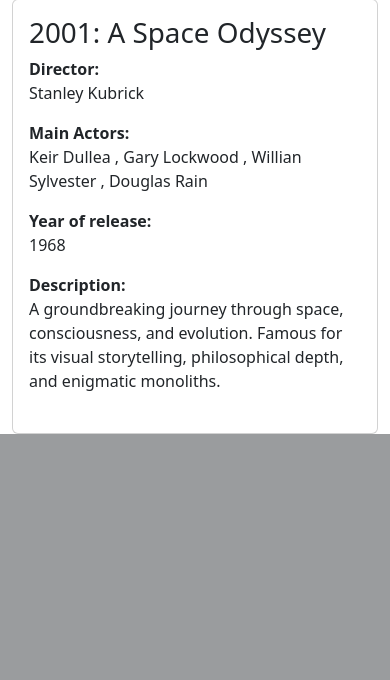
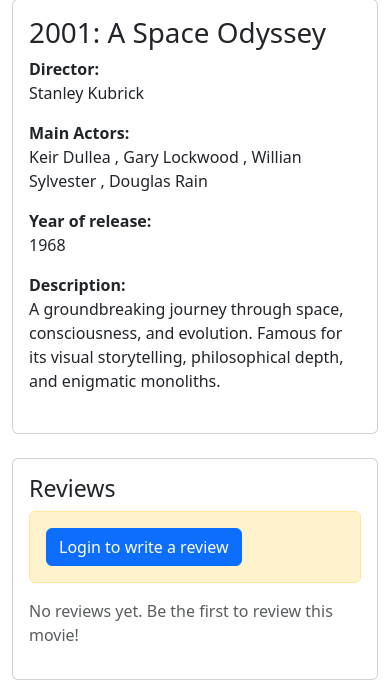
Before and after one commit to ShyOZ/backend-development-course-project, a Django app: page /movie/4/ in a window 390 px wide. Shown: the part 583-1263 px from the top of the page. Before the commit the page ends 1017 px from the top, so only its background shows below. Run offline with Django 5.2, Linux system fonts and the light colour scheme; data comes from the database, SQL or seed files in the repository; both versions use the stored data as it was after the commit.

Commit message:
Added review feature.
"New" Review feature as required.
Fixed visual bugs in the home page.
Added custom admin classes for a cleaner admin site look.

```diff
--- a/movie_db/movie_db/forms.py
+++ b/movie_db/movie_db/forms.py
@@ -1,6 +1,7 @@
 from django import forms
 from django.contrib.auth.forms import AuthenticationForm, UserCreationForm
 from django.contrib.auth.models import User
+from .models import Review
 
 FORM_CSS_CLASS = "form-control form-control-lg"
 
@@ -97,3 +98,31 @@
         if commit:
             user.save()
         return user
+
+
+class ReviewForm(forms.ModelForm):
+    rating = forms.ChoiceField(
+        choices=Review.RATING_CHOICES,
+        widget=forms.Select(
+            attrs={
+                "class": FORM_CSS_CLASS,
+            }
+        ),
+        help_text="Rate this movie from 1 to 5 stars"
+    )
+
+    review_text = forms.CharField(
+        widget=forms.Textarea(
+            attrs={
+                "class": FORM_CSS_CLASS,
+                "placeholder": "Share your thoughts about this movie...",
+                "rows": 4,
+            }
+        ),
+        required=False,
+        help_text="Optional: Write a detailed review"
+    )
+
+    class Meta:
+        model = Review
+        fields = ['rating', 'review_text']
--- a/movie_db/movie_db/urls.py
+++ b/movie_db/movie_db/urls.py
@@ -9,4 +9,8 @@
     # Movie URLs
     path("", views.home, name="home"),
     path("movie/<int:movie_id>/", views.movie_info, name="movie_info"),
+    # Review URLs
+    path("movie/<int:movie_id>/review/add/", views.add_review, name="add_review"),
+    path("movie/<int:movie_id>/review/edit/", views.edit_review, name="edit_review"),
+    path("movie/<int:movie_id>/review/delete/", views.delete_review, name="delete_review"),
 ]
--- a/movie_db/movie_db/views.py
+++ b/movie_db/movie_db/views.py
@@ -1,13 +1,14 @@
 from django.contrib import messages
 from django.contrib.auth import login as _login, logout as _logout
+from django.contrib.auth.decorators import login_required
 from django.contrib.auth.models import User
 from django.http import HttpRequest, HttpResponse
 from django.shortcuts import render, redirect, get_object_or_404
 from django.views.decorators.cache import never_cache
 from django.views.decorators.http import require_http_methods
 
-from .forms import CustomLoginForm, CustomSignupForm
-from .models import Movie, MovieInfo
+from .forms import CustomLoginForm, CustomSignupForm, ReviewForm
+from .models import Movie, MovieInfo, Review
 
 
 @never_cache
@@ -107,9 +108,83 @@
     except MovieInfo.DoesNotExist:
         movie_details = None
 
+    # Get all reviews for this movie
+    reviews = movie.reviews.select_related('user').all()
+
+    # Get user's existing review if logged in
+    user_review = None
+    if request.user.is_authenticated:
+        try:
+            user_review = movie.reviews.get(user=request.user)
+        except Review.DoesNotExist:
+            pass
+
+    # Calculate average rating
+    total_reviews = reviews.count()
+    average_rating = None
+    if total_reviews > 0:
+        total_rating = sum(review.rating for review in reviews)
+        average_rating = round(total_rating / total_reviews, 1)
+
     context = {
         "movie": movie,
         "movie_details": movie_details,
+        "reviews": reviews,
+        "user_review": user_review,
+        "total_reviews": total_reviews,
+        "average_rating": average_rating,
         "title": f"{movie.title} - Movie Database",
     }
     return render(request, "movie_detail.html", context)
+
+
+@login_required
+@require_http_methods(["POST"])
+def add_review(request: HttpRequest, movie_id: int) -> HttpResponse:
+    movie = get_object_or_404(Movie, id=movie_id)
+
+    # Check if user already has a review for this movie
+    if Review.objects.filter(user=request.user, movie=movie).exists():
+        messages.error(request, "You have already reviewed this movie. You can edit your existing review.")
+        return redirect("movie_info", movie_id=movie_id)
+
+    form = ReviewForm(request.POST)
+    if form.is_valid():
+        review = form.save(commit=False)
+        review.user = request.user
+        review.movie = movie
+        review.save()
+
+        messages.success(request, f"Your review for '{movie.title}' has been added successfully!")
+    else:
+        messages.error(request, "Please correct the errors in your review.")
+
+    return redirect("movie_info", movie_id=movie_id)
+
+
+@login_required
+@require_http_methods(["POST"])
+def edit_review(request: HttpRequest, movie_id: int) -> HttpResponse:
+    movie = get_object_or_404(Movie, id=movie_id)
+    review = get_object_or_404(Review, user=request.user, movie=movie)
+
+    form = ReviewForm(request.POST, instance=review)
+    if form.is_valid():
+        form.save()
+        messages.success(request, f"Your review for '{movie.title}' has been updated successfully!")
+    else:
+        messages.error(request, "Please correct the errors in your review.")
+
+    return redirect("movie_info", movie_id=movie_id)
+
+
+@login_required
+@require_http_methods(["POST"])
+def delete_review(request: HttpRequest, movie_id: int) -> HttpResponse:
+    movie = get_object_or_404(Movie, id=movie_id)
+    review = get_object_or_404(Review, user=request.user, movie=movie)
+
+    review.delete()
+    messages.success(request, f"Your review for '{movie.title}' has been deleted.")
+
+    return redirect("movie_info", movie_id=movie_id)
--- a/movie_db/templates/home.html
+++ b/movie_db/templates/home.html
@@ -20,8 +20,9 @@
           {% for movie in movies %}
             <div class="col-md-6 col-lg-4 mb-4">
               <div class="card h-100 shadow-sm">
-                <a href="{% url 'movie_info' movie.id %}">
-                  <img src="{{ movie.poster.url }}" class="card-body" alt="{{ movie.title }}" style="height: 300px; object-fit: cover;" /></a>
+                <a href="{% url 'movie_info' movie.id %}" class="d-flex align-items-center justify-content-center h-100">
+                  <img src="{{ movie.poster.url }}" class="card-img-top" alt="{{ movie.title }}" style="height: 400px; object-fit: cover; width: 100%;" />
+                </a>
               </div>
             </div>
           {% endfor %}
--- a/movie_db/templates/movie_detail.html
+++ b/movie_db/templates/movie_detail.html
@@ -73,6 +73,129 @@
           {% endif %}
         </div>
       </div>
+
+      <!-- Reviews Section -->
+      <div class="card mt-4">
+        <div class="card-body">
+          <h3 class="card-title">
+            Reviews
+            {% if total_reviews > 0 %}
+              <span class="badge bg-primary">{{ total_reviews }}</span>
+              {% if average_rating %}
+                <span class="text-warning">
+                  {% for i in "12345" %}
+                    {% if forloop.counter <= average_rating %}★{% else %}☆{% endif %}
+                  {% endfor %}
+                  ({{ average_rating }}/5)
+                </span>
+              {% endif %}
+            {% endif %}
+          </h3>
+
+          {% if user.is_authenticated %}
+            {% if user_review %}
+              <!-- User's existing review -->
+              <div class="alert alert-primary">
+                <h5>Your Review</h5>
+                <div class="mb-2">
+                  <span class="text-warning">
+                    {% for i in "12345" %}
+                      {% if forloop.counter <= user_review.rating %}★{% else %}☆{% endif %}
+                    {% endfor %}
+                  </span>
+                  <small class="text-muted">- {{ user_review.created_at|date:"M d, Y" }}</small>
+                </div>
+                {% if user_review.review_text %}
+                  <p class="mb-3">{{ user_review.review_text }}</p>
+                {% endif %}
+
+                <!-- Edit Review Form -->
+                <form method="post" action="{% url 'edit_review' movie.id %}">
+                  {% csrf_token %}
+                  <div class="row">
+                    <div class="col-md-3">
+                      <select name="rating" class="form-control">
+                        {% for value, label in form.rating.field.choices %}
+                          <option value="{{ value }}" {% if value == user_review.rating %}selected{% endif %}>{{ label }}</option>
+                        {% endfor %}
+                      </select>
+                    </div>
+                    <div class="col-md-7">
+                      <textarea name="review_text" class="form-control" rows="2" placeholder="Update your review...">{{ user_review.review_text }}</textarea>
+                    </div>
+                    <div class="col-md-2">
+                      <button type="submit" class="btn btn-primary btn-sm">Update</button>
+                    </div>
+                  </div>
+                </form>
+
+                <!-- Delete Review Form -->
+                <form method="post" action="{% url 'delete_review' movie.id %}" class="mt-2">
+                  {% csrf_token %}
+                  <button type="submit" class="btn btn-outline-danger btn-sm" onclick="return confirm('Are you sure you want to delete your review?')">
+                    Delete Review
+                  </button>
+                </form>
+              </div>
+            {% else %}
+              <!-- Add Review Form -->
+              <form method="post" action="{% url 'add_review' movie.id %}" class="mb-4">
+                {% csrf_token %}
+                <div class="row">
+                  <div class="col-md-3">
+                    <select name="rating" class="form-control" required>
+                      <option value="">Select Rating</option>
+                      <option value="1">1 Star</option>
+                      <option value="2">2 Stars</option>
+                      <option value="3">3 Stars</option>
+                      <option value="4">4 Stars</option>
+                      <option value="5">5 Stars</option>
+                    </select>
+                  </div>
+                  <div class="col-md-7">
+                    <textarea name="review_text" class="form-control" rows="2" placeholder="Write your review (optional)..."></textarea>
+                  </div>
+                  <div class="col-md-2">
+                    <button type="submit" class="btn btn-success">Add Review</button>
+                  </div>
+                </div>
+              </form>
+            {% endif %}
+          {% else %}
+            <div class="alert alert-warning">
+              <a href="{% url 'login' %}?next={% url 'movie_info' movie.id %}" class="btn btn-primary">Login to write a review</a>
+            </div>
+          {% endif %}
+
+          <!-- Display all reviews -->
+          {% if reviews %}
+            <hr>
+            <h5>All Reviews</h5>
+            {% for review in reviews %}
+              <div class="card mb-3">
+                <div class="card-body">
+                  <div class="d-flex justify-content-between align-items-start">
+                    <div>
+                      <h6 class="card-title mb-1">{{ review.user.username }}</h6>
+                      <div class="text-warning mb-2">
+                        {% for i in "12345" %}
+                          {% if forloop.counter <= review.rating %}★{% else %}☆{% endif %}
+                        {% endfor %}
+                        <small class="text-muted">- {{ review.created_at|date:"M d, Y" }}</small>
+                      </div>
+                      {% if review.review_text %}
+                        <p class="card-text">{{ review.review_text }}</p>
+                      {% endif %}
+                    </div>
+                  </div>
+                </div>
+              </div>
+            {% endfor %}
+          {% elif not user.is_authenticated %}
+            <p class="text-muted">No reviews yet. Be the first to review this movie!</p>
+          {% endif %}
+        </div>
+      </div>
     </div>
   </div>
 {% endblock %}
```
Also changed, not shown: movie_db/movie_db/admin.py (+39 -3 lines), movie_db/movie_db/models.py (+28 -2 lines), README.md, movie_db/db.sqlite3, movie_db/media/posters/image_2025-08-02_231125975.png, movie_db/media/posters/image_2025-08-02_231319462.png, movie_db/media/posters/image_2025-08-02_231429727.png, movie_db/movie_db/migrations/0005_review.py (added), movie_db/movie_db/migrations/0006_alter_review_unique_together_and_more.py (added), 2 other files.
